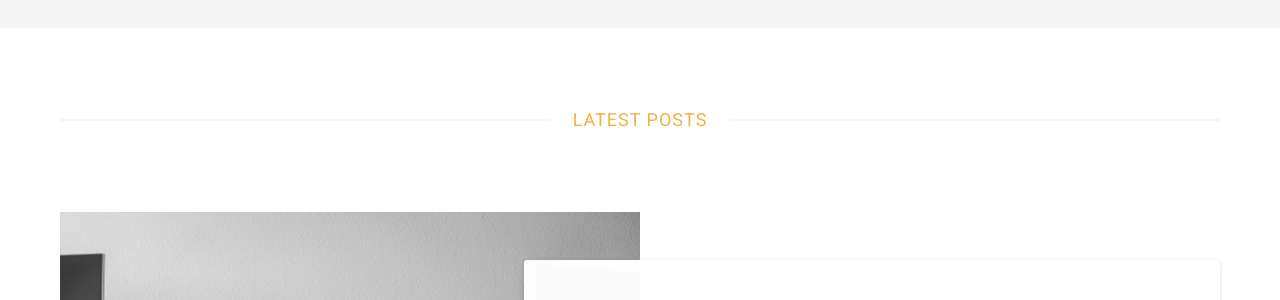
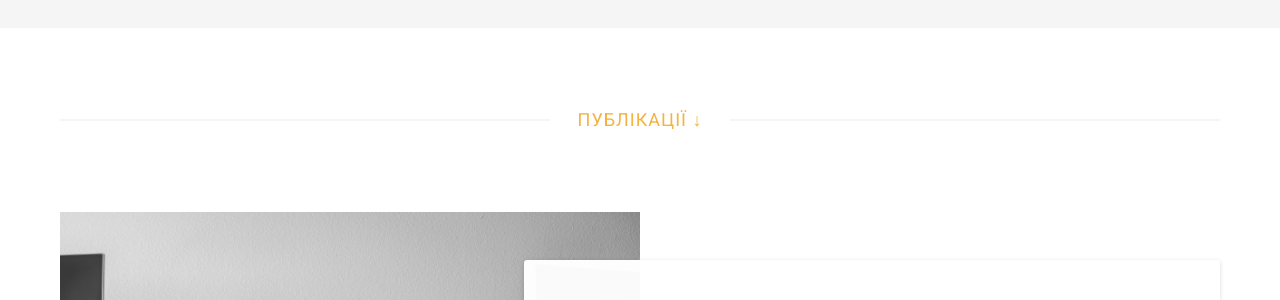
Before and after one commit to itarko/itarko.github.io, a Jekyll site: the page built from index.html, in a window 1280 px wide and 900 px high, scrolled down 384 px. Shown: the part 151-451 px from the top of the window. Built offline with Jekyll 4.4.1, drawn with Linux system fonts in a browser that asks for light colours; nearby versions of some CDN libraries; the list of posts is cut into pages by our own code.

Commit message:
Update index.html

```diff
--- a/index.html
+++ b/index.html
@@ -7,7 +7,7 @@
 	<div class="row">
 		<div class="col col-12">
 			{% if site.posts.size > 0 %}
-				<h4 class="lates-title">Latest Posts</h4>
+				<h4 class="lates-title">Публікації &darr;</h4>
 			{% endif %}
 		</div>
 	</div>
```
